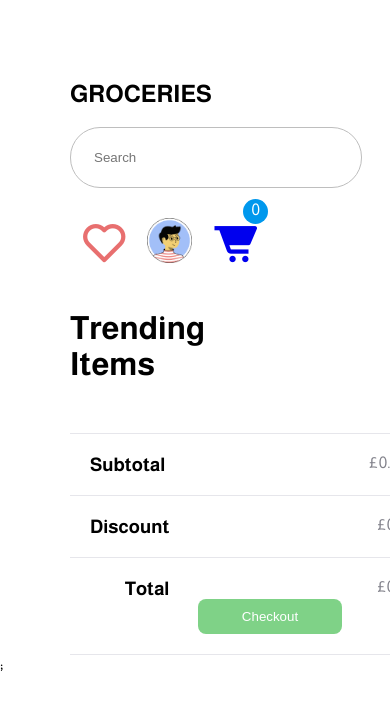
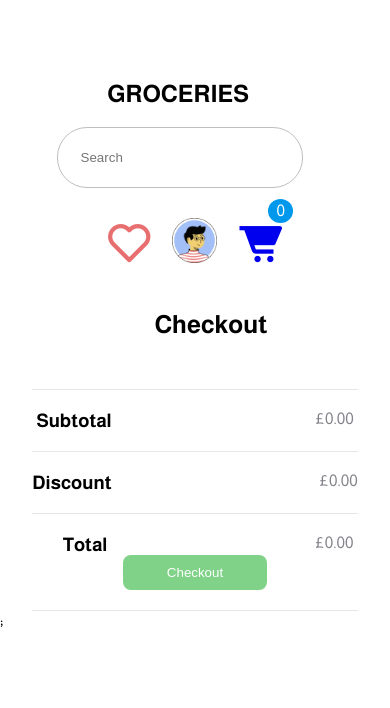
Before and after one commit to adnan172203/grocery, a Next.js app: page /checkout in a window 390 px wide. Shown: the top 708 px of the page. Built offline with nearby package versions, Linux system fonts and the light colour scheme.

Commit message:
fixed discount issue and responsive issue

```diff
--- a/components/Checkout/CheckouProduct.js
+++ b/components/Checkout/CheckouProduct.js
@@ -10,10 +10,10 @@ const CheckoutProduct = () => {
 
   const incrementQuantity = (itemId, newQuantity) => {
     const item = cart.find((item) => item.id === itemId);
+
     if (newQuantity <= item.available && newQuantity >= 1) {
       updateQuantity(itemId, newQuantity);
     }
-    // updateQuantity(itemId, newQuantity);
   };
   const decrementQuantity = (itemId, newQuantity) => {
     newQuantity = Math.max(newQuantity, 1);
@@ -35,17 +35,38 @@ const CheckoutProduct = () => {
     });
   };
 
-  let totalPrice = cart.reduce(
-    (acc, item) => acc + item.price.slice(1) * item.quantity,
+  let subTotal = cart.reduce(
+    (acc, item) => acc + Math.ceil(item.price.slice(1)) * item.quantity,
     0
   );
+
+  //discount
+  let cokeDiscount = 0;
+  let coffeeDiscount = 0;
+
+  const cokeItems = cart.find((item) => item.name === 'Coca-Cola');
+  const coffeeItems = cart.find((item) => item.name === 'Croissants');
+
+  if (cokeItems && cokeItems.quantity >= 6) {
+    const offerCount = Math.floor(cokeItems.quantity / 6);
+    cokeDiscount = offerCount * cokeItems.price.slice(1);
+    subTotal += 1;
+  }
+  if (coffeeItems && coffeeItems.quantity >= 3) {
+    const offerCount = Math.floor(coffeeItems.quantity / 3);
+    coffeeDiscount = offerCount * 0.65;
+    subTotal += 1;
+  }
+
+  let discount = cokeDiscount + coffeeDiscount;
+  let totalPrice = subTotal - Math.ceil(discount);
 
   return (
     <>
       <Toaster position='top-center' reverseOrder={false} />
       <div className='checkout-product-area'>
         <div className='container'>
-          <BreadCrumb />
+          <BreadCrumb title='Checkout' />
           <div className='checkout-products'>
             {cart.map((item, i) => (
               <div className='checkout-product-item' key={i}>
@@ -83,7 +104,7 @@ const CheckoutProduct = () => {
                     </div>
                     <div className='checkout-product-availability'>
                       <p>only {item.available - item.quantity} left</p>
-                      {item.name === 'Coca-Cola' && item.quantity > 6 ? (
+                      {item.name === 'Coca-Cola' && item.quantity > 5 ? (
                         <div className='free-item'>
                           <div className='free-item-image'>
                             <span>
@@ -91,11 +112,12 @@ const CheckoutProduct = () => {
                             </span>
                           </div>
                           <p>1 Free Can Added</p>
+                          <p className='discount-money'>£1.00</p>
                         </div>
                       ) : (
                         ''
                       )}
-                      {item.name === 'Croissants' && item.quantity > 3 ? (
+                      {item.name === 'Croissants' && item.quantity > 2 ? (
                         <div className='free-coffee'>
                           <div className='free-coffee-image'>
                             <span>
@@ -106,6 +128,7 @@ const CheckoutProduct = () => {
                             </span>
                           </div>
                           <p>1 Free Coffee Added</p>
+                          <p className='discount-coffee'>£1.00</p>
                         </div>
                       ) : (
                         ''
@@ -113,7 +136,7 @@ const CheckoutProduct = () => {
                     </div>
                   </div>
                   <div className='checkout-product-price'>
-                    <p>£{Math.ceil(item.price.slice(1) * item.quantity)}.00</p>
+                    <p>£{Math.ceil(item.price.slice(1)) * item.quantity}.00</p>
                   </div>
                   <div
                     className='checkout-product-delete'
@@ -126,7 +149,11 @@ const CheckoutProduct = () => {
             ))}
           </div>
 
-          <CheckoutCalculation totalPrice={totalPrice} />
+          <CheckoutCalculation
+            subTotal={subTotal}
+            totalPrice={totalPrice}
+            discount={discount}
+          />
         </div>
       </div>
     </>
--- a/components/Checkout/CheckoutCalculation.js
+++ b/components/Checkout/CheckoutCalculation.js
@@ -1,19 +1,19 @@
 import Link from 'next/link';
 
-const CheckoutCalculation = ({ totalPrice }) => {
+const CheckoutCalculation = ({ subTotal, totalPrice, discount }) => {
   return (
     <>
       <div className='checkout-calculation'>
         <div className='checkout-subtotal'>
           <div className='checkout-subtotal-details'>
             <h3>Subtotal</h3>
-            <p>£{Math.ceil(totalPrice)}.00</p>
+            <p>£{Math.ceil(subTotal)}.00</p>
           </div>
         </div>
         <div className='checkout-discount'>
           <div className='checkout-discount-details'>
             <h3>Discount</h3>
-            <p>£0.00</p>
+            <p>£{Math.ceil(discount)}.00</p>
           </div>
         </div>
         <div className='checkout-total'>
--- a/components/Common/BreadCrumb.js
+++ b/components/Common/BreadCrumb.js
@@ -1,9 +1,9 @@
-const BreadCrumb = () => {
+const BreadCrumb = ({ title }) => {
   return (
     <>
       <div className='breadcrumb-area'>
         <div className='breadcrumb-title'>
-          <h2>Trending Items</h2>
+          <h2>{title}</h2>
         </div>
       </div>
     </>
--- a/components/Home/TrendingItems.js
+++ b/components/Home/TrendingItems.js
@@ -19,7 +19,7 @@ const TrendingItems = ({ products }) => {
       <Toaster position='top-center' reverseOrder={false} />
       <div className='trending-items-area'>
         <div className='container'>
-          <BreadCrumb />
+          <BreadCrumb title='Trending Items' />
           <div className='trending-items'>
             {products
               .filter((item) => {
--- a/public/css/style.css
+++ b/public/css/style.css
@@ -14,11 +14,6 @@ a:visited {
   color: #464444;
 }
 
-.container {
-  margin-left: 125px;
-  margin-right: 125px;
-}
-
 body {
   font-family: Almarai;
 }
@@ -27,6 +22,7 @@ body {
 
 .searchbar-area {
   overflow: hidden;
+  padding: 0 7rem;
 }
 .searchbar-area .searchbar {
   display: flex;
@@ -87,8 +83,9 @@ ul.user-cart-item-list li img {
 /* ===== FilterTag ========= */
 
 .filtertag-area {
-  width: 58%;
   padding-top: 41px;
+  padding-right: 2rem;
+  padding-left: 7rem;
 }
 
 .filtertag-area ul li {
@@ -103,7 +100,6 @@ ul.user-cart-item-list li img {
 
 .filtertag-area ul {
   display: flex;
-  width: 759px;
 }
 
 .user-cart-icon p {
@@ -114,9 +110,9 @@ ul.user-cart-item-list li img {
   right: -7px;
   border-radius: 50%;
   width: 25px;
-  height: 23px;
+  height: 21px;
   text-align: center;
-  padding-top: 2px;
+  padding-top: 3px;
 }
 
 .user-cart-icon {
@@ -127,8 +123,8 @@ ul.user-cart-item-list li img {
 .breadcrumb-area {
   padding-top: 41px;
   padding-bottom: 51px;
+  padding-left: 7rem;
 }
-
 .breadcrumb-area h2 {
   font-family: Almarai;
   font-size: 32px;
@@ -219,6 +215,7 @@ ul.user-cart-item-list li img {
 .trending-items-area .trending-items {
   display: flex;
   flex-wrap: wrap;
+  padding: 0 7rem;
 }
 
 .item-purchase li i {
@@ -286,6 +283,7 @@ ul.user-cart-item-list li img {
 
 .checkout-products {
   max-width: 1200px;
+  padding: 0 2rem;
 }
 
 .checkout-product-details {
@@ -379,6 +377,17 @@ ul.user-cart-item-list li img {
   align-items: center;
   justify-content: space-evenly;
   width: 306px;
+  position: relative;
+}
+
+.discount-money {
+  position: absolute;
+  right: 70px;
+}
+
+.discount-coffee {
+  position: absolute;
+  right: 56px;
 }
 
 .checkout-subtotal-details p,
@@ -439,6 +448,10 @@ ul.user-cart-item-list li img {
   background: #ea4516;
 }
 
+.checkout-calculation {
+  padding: 0 2rem;
+}
+
 /* ============== Place Order ============== */
 
 .place-order-text {
@@ -456,9 +469,6 @@ ul.user-cart-item-list li img {
 /* ============= Responsive Design =================== */
 
 @media only screen and (max-width: 1500px) {
-  .trending-items .item-card {
-    width: 40%;
-  }
 }
 @media only screen and (max-width: 1300px) {
   .searchbar .search-box {
@@ -468,9 +478,6 @@ ul.user-cart-item-list li img {
     flex-direction: column;
   }
 
-  .item-card .item-content {
-    flex-direction: column;
-  }
   .item-content .item-image {
     margin-top: 20px;
   }
@@ -494,6 +501,13 @@ ul.user-cart-item-list li img {
   .checkout-product-details {
     width: 227px;
   }
+
+  .discount-money {
+    right: 89px;
+  }
+  .discount-coffee {
+    right: 78px;
+  }
 }
 
 @media only screen and (max-width: 1000px) {
@@ -514,6 +528,28 @@ ul.user-cart-item-list li img {
   }
 }
 @media only screen and (max-width: 900px) {
+  .breadcrumb-area {
+    padding-left: 2rem;
+  }
+  .filtertag-area {
+    padding-left: 2rem;
+  }
+  .searchbar-area {
+    padding: 0 2rem;
+  }
+  .trending-items-area .trending-items {
+    padding: 0 2rem;
+  }
+
+  .trending-items-area .trending-items {
+    align-items: center;
+  }
+  .trending-items .item-card {
+    margin-right: 0;
+  }
+  .breadcrumb-title {
+    text-align: center;
+  }
   .searchbar-area .searchbar {
     flex-direction: column;
   }
@@ -526,11 +562,9 @@ ul.user-cart-item-list li img {
   }
 
   .filtertag-area ul {
-    width: 658px;
-  }
-
-  .trending-items .item-card {
-    width: 400px;
+    justify-content: center;
+    align-items: center;
+    text-align: center;
   }
 
   .checkout-subtotal-details,
@@ -552,17 +586,8 @@ ul.user-cart-item-list li img {
   .searchbar .search-box {
     width: 61%;
   }
-  .searchbar-area .searchbar {
-    align-items: unset;
-  }
-  .searchbar-area .searchbar {
-    width: 600px;
-  }
-  .trending-items .item-card {
-    width: 400px;
-  }
+
   .filtertag-area ul {
-    width: 430px;
     flex-direction: column;
   }
 
@@ -585,11 +610,11 @@ ul.user-cart-item-list li img {
   }
 }
 @media only screen and (max-width: 700px) {
-  .searchbar-area .searchbar {
-    width: 500px;
+  .breadcrumb-title {
+    text-align: center;
   }
+
   .filtertag-area ul {
-    width: 193px;
     flex-direction: column;
   }
 
@@ -597,32 +622,78 @@ ul.user-cart-item-list li img {
     margin-bottom: 14px;
   }
 
-  .checkout-products .checkout-product-item {
-    width: 400px;
-  }
-
-  .checkout-subtotal-details,
-  .checkout-discount-details {
-    justify-content: unset;
-  }
-
   .checkout-calculation {
-    width: 400px;
-  }
-
-  .checkout-total-details p {
-    margin-right: 0;
+    padding: 0 2rem;
   }
 }
 @media only screen and (max-width: 600px) {
+  .container {
+    margin: 0;
+  }
+
+  .checkout-products {
+    padding: 0 1rem;
+  }
+
+  .trending-items-area .trending-items {
+    padding: 0 2rem;
+  }
   .trending-items .item-card {
+    max-width: 100%;
+    margin-right: 0;
+  }
+
+  .item-content .item-image {
+    width: 145px;
+  }
+}
+@media only screen and (max-width: 500px) {
+  .container {
+    margin: 0;
+  }
+
+  .discount-money {
+    right: 66px;
+  }
+
+  .discount-coffee {
+    right: 55px;
+  }
+  .breadcrumb-area h2 {
+    font-size: 25px;
+  }
+
+  .checkout-product-item .responsive-cart {
+    justify-content: space-evenly;
     width: 300px;
   }
-  .searchbar-area .searchbar {
-    width: 400px;
+
+  .checkout-product-image {
+    width: 50px;
+    margin-right: 12px;
+  }
+  .checkout-product-details {
+    width: 210px;
   }
 
-  .container {
-    margin-left: 70px;
+  .checkout-product-details p {
+    font-size: 14px;
+  }
+
+  .item-content .item-image {
+    width: 100px;
+  }
+
+  .trending-items .item-card {
+    /* width: 365px; */
+    max-width: 100%;
+  }
+
+  .item-details .item-subtitle {
+    margin-bottom: 28px;
+  }
+
+  .item-details .item-availablity {
+    margin-bottom: 23px;
   }
 }
```
